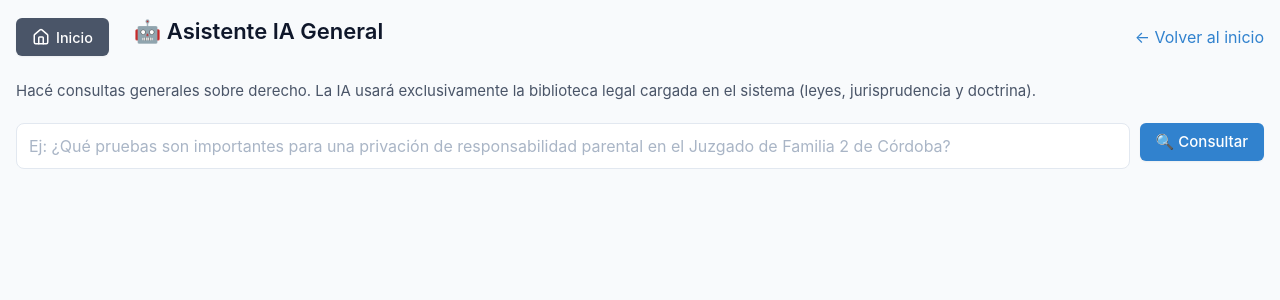
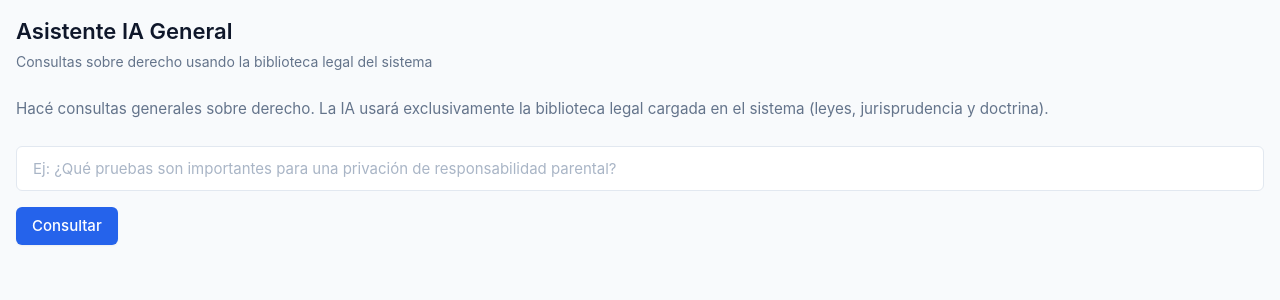
Before and after one commit to MatiasW380/sistema-estudio-juridico, a Next.js app: page /ia-general in a window 1280 px wide. Shown: the top 300 px of the page. Built offline with nearby package versions, Linux system fonts and the light colour scheme.

Commit message:
Rediseño Paso 7D2: Páginas Especiales - Headers profesionales y emojis removidos

```diff
--- a/pages/ia-general.js
+++ b/pages/ia-general.js
@@ -3,7 +3,6 @@
 
 import { useState } from 'react';
 import { useRouter } from 'next/router';
-import BotonInicio from '../components/BotonInicio';
 
 export default function IAGeneralPage() {
   const [consulta, setConsulta] = useState('');
@@ -15,7 +14,7 @@ export default function IAGeneralPage() {
   const handleSubmit = async (e) => {
     e.preventDefault();
     if (!consulta.trim()) {
-      setMensaje('⚠️ Escribí una consulta');
+      setMensaje('Escribí una consulta');
       return;
     }
 
@@ -34,17 +33,17 @@ export default function IAGeneralPage() {
 
       if (data.success) {
         setRespuesta(data.resultado);
-        setMensaje('✅ Consulta procesada correctamente');
+        setMensaje('Consulta procesada correctamente');
       } else {
         let errorMsg = data.error || 'Error desconocido';
         if (response.status === 429) {
-          errorMsg = '⚠️ Límite de uso de Gemini alcanzado. Esperá 24 horas o verificá tu API Key.';
+          errorMsg = 'Límite de uso de Gemini alcanzado. Esperá 24 horas o verificá tu API Key.';
         }
-        setMensaje('❌ Error: ' + errorMsg);
+        setMensaje('Error: ' + errorMsg);
       }
     } catch (error) {
       console.error('Error en consulta IA:', error);
-      setMensaje('❌ Error: ' + error.message);
+      setMensaje('Error: ' + error.message);
     } finally {
       setCargando(false);
     }
@@ -52,56 +51,48 @@ export default function IAGeneralPage() {
 
   return (
     <div className="container">
-      <div style={{ display: 'flex', justifyContent: 'space-between', alignItems: 'center', marginBottom: '20px' }}>
-        <div style={{ display: 'flex', alignItems: 'center', gap: '15px' }}>
-          <BotonInicio />
-          <h1>🤖 Asistente IA General</h1>
-        </div>
-        <a href="/" style={{ color: '#3182ce', textDecoration: 'none' }}>← Volver al inicio</a>
+      <div style={{ marginBottom: '24px' }}>
+        <h1 style={{ marginBottom: '4px' }}>Asistente IA General</h1>
+        <p style={{ margin: 0 }}>Consultas sobre derecho usando la biblioteca legal del sistema</p>
       </div>
 
-      <p style={{ color: '#4a5568', marginBottom: '20px' }}>
+      <p style={{ color: '#64748b', marginBottom: '24px', fontSize: '0.95rem' }}>
         Hacé consultas generales sobre derecho. La IA usará exclusivamente la biblioteca legal cargada en el sistema (leyes, jurisprudencia y doctrina).
       </p>
 
-      <form onSubmit={handleSubmit} style={{ marginBottom: '20px' }}>
-        <div style={{ display: 'flex', gap: '10px' }}>
+      <form onSubmit={handleSubmit} style={{ marginBottom: '24px' }}>
+        <div className="form-group">
           <input
             type="text"
             value={consulta}
             onChange={(e) => setConsulta(e.target.value)}
-            placeholder="Ej: ¿Qué pruebas son importantes para una privación de responsabilidad parental en el Juzgado de Familia 2 de Córdoba?"
-            style={{ flex: 1, padding: '12px', border: '1px solid #e2e8f0', borderRadius: '8px', fontSize: '1rem' }}
+            placeholder="Ej: ¿Qué pruebas son importantes para una privación de responsabilidad parental?"
             disabled={cargando}
           />
-          <button type="submit" style={{ backgroundColor: '#3182ce' }} disabled={cargando}>
-            {cargando ? 'Consultando...' : '🔍 Consultar'}
-          </button>
         </div>
+        <button type="submit" className="button button-primary" disabled={cargando}>
+          {cargando ? 'Consultando...' : 'Consultar'}
+        </button>
       </form>
 
       {mensaje && (
-        <div style={{
-          padding: '10px',
-          borderRadius: '8px',
-          backgroundColor: mensaje.includes('✅') ? '#c6f6d5' : '#fed7d7',
-          color: mensaje.includes('✅') ? '#22543d' : '#9b2c2c',
-          marginBottom: '20px'
-        }}>
+        <div className={`form-note ${mensaje.includes('Error') ? 'error' : 'success'}`} style={{ marginBottom: '24px' }}>
           {mensaje}
         </div>
       )}
 
       {respuesta && (
         <div style={{
-          backgroundColor: '#f7fafc',
+          backgroundColor: '#f8fafc',
           padding: '20px',
-          borderRadius: '8px',
+          borderRadius: '6px',
           border: '1px solid #e2e8f0',
           whiteSpace: 'pre-wrap',
           lineHeight: '1.6',
           maxHeight: '500px',
-          overflow: 'auto'
+          overflow: 'auto',
+          fontSize: '0.95rem',
+          color: '#334155'
         }}>
           {respuesta}
         </div>
```
Also changed, not shown: pages/biblioteca.js (+20 -26 lines).
